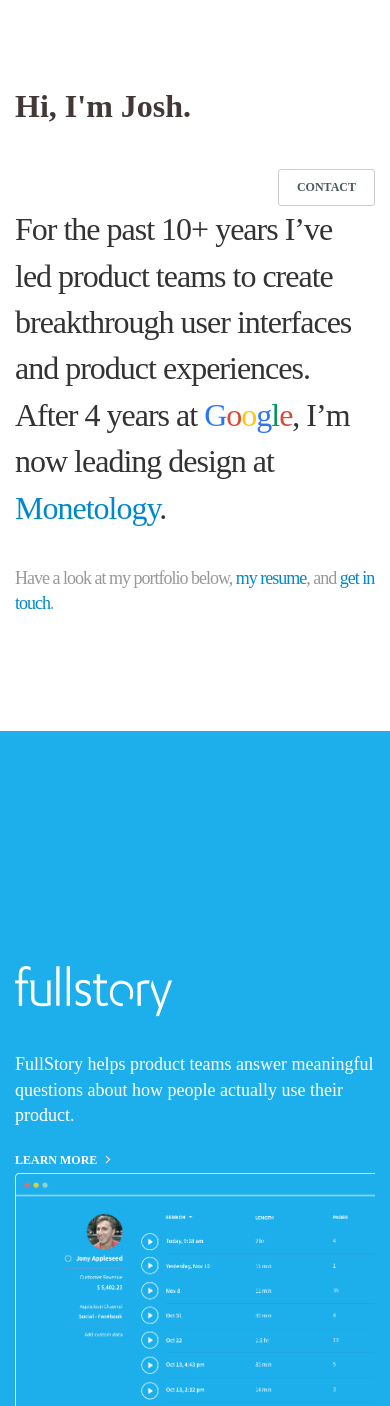
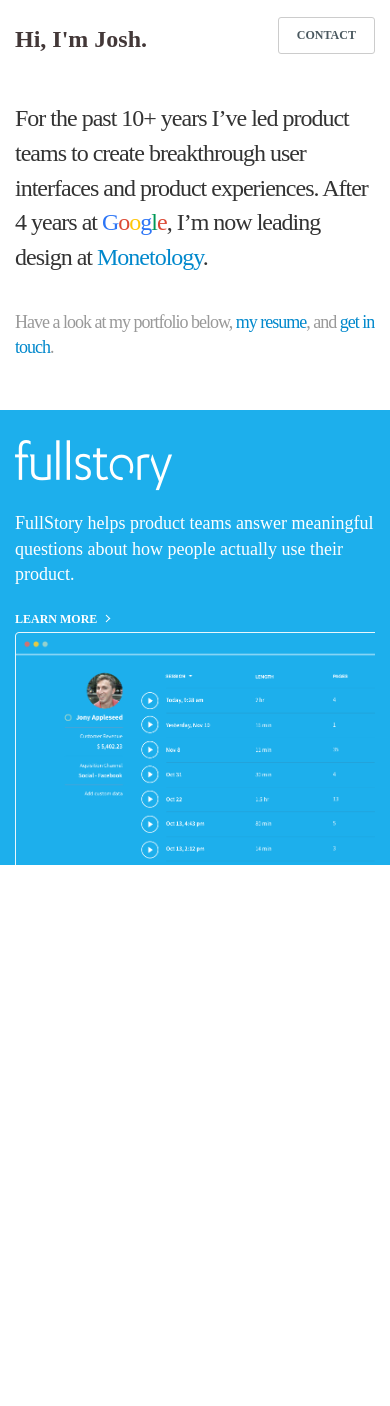
Before and after one commit to joshteague/joshteague.github.io, a Jekyll site: the page built from index.html, in a window 390 px wide. Built offline with Jekyll 4.4.1, drawn with Linux system fonts in a browser that asks for light colours; some web fonts are replaced; Markdown is read by kramdown in place of the engine named in the settings; after the commit the page ends 920 px from its top, so only the background shows below that.

Commit message:
Fixes the top nav, makes things responsive, 2x, adds link to old resume, and more

```diff
--- a/_layouts/default.html
+++ b/_layouts/default.html
@@ -21,11 +21,8 @@
 
     </head>
     <body>
-      <div class="container">
 
           {{ content }}
 
-          </div>
-      </div>
     </body>
 </html>
--- a/css/screen.css
+++ b/css/screen.css
@@ -167,13 +167,19 @@
 /* line 92, ../_sass/screen.scss */
 .fullstory .logo {
   background-image: url("/assets/fullstorylogo.png");
+  background-size: 158px 51px;
+  width: 158px;
+  height: 51px;
   background-repeat: no-repeat;
-  height: 51px;
-  width: 158px;
-  margin-bottom: 35px;
-  margin-top: 140px;
+  margin-bottom: 20px;
 }
-/* line 101, ../_sass/screen.scss */
+@media only screen and (-webkit-min-device-pixel-ratio: 2) {
+  /* line 92, ../_sass/screen.scss */
+  .fullstory .logo {
+    background-image: url("/assets/fullstorylogo@2x.png");
+  }
+}
+/* line 105, ../_sass/screen.scss */
 .fullstory a {
   color: #fff;
   font-weight: 600;
@@ -182,7 +188,7 @@
   font-size: 12px;
   padding-right: 14px;
 }
-/* line 109, ../_sass/screen.scss */
+/* line 113, ../_sass/screen.scss */
 .fullstory a:after {
   position: absolute;
   top: 50%;
@@ -195,3 +201,37 @@
   background-image: url("/assets/chevron-x2.png");
   background-size: 6px 9px;
 }
+
+@media (max-width: 979px) {
+  /* line 128, ../_sass/screen.scss */
+  .header {
+    margin-top: 60px;
+  }
+
+  /* line 132, ../_sass/screen.scss */
+  .mt {
+    margin-top: 50px;
+  }
+}
+@media (max-width: 480px) {
+  /* line 138, ../_sass/screen.scss */
+  .header {
+    margin-top: 20px;
+  }
+
+  /* line 142, ../_sass/screen.scss */
+  h1 {
+    font-size: 24px;
+    margin-top: 7px;
+  }
+
+  /* line 146, ../_sass/screen.scss */
+  .bio {
+    font-size: 24px;
+  }
+
+  /* line 149, ../_sass/screen.scss */
+  .mt {
+    margin-top: 30px;
+  }
+}
--- a/index.html
+++ b/index.html
@@ -6,12 +6,15 @@
 <div id="home">
 
 	<div class="header">
-    	<div class="row">
-    		<div class="col-md-8"><h1>Hi, I'm Josh.</h1></div>
-    		<div class="col-md-4"><button class="btn btn-default pull-right">contact</button></div>
-    	</div>
+	<div class="container">
+		<div class="row">
+			<div class="col-xs-8 col-sm-6 col-md-8"><h1>Hi, I'm Josh.</h1></div>
+			<div class="col-xs-4 col-sm-6 col-md-4"><a href="mailto:joshteague@gmail.com"><button class="btn btn-default pull-right">contact</button></a></div>
+		</div>
+   </div>
+   <div class="container">
         <div class="bio">For the past 10+ years I’ve led product teams to create breakthrough user interfaces and product experiences. After 4 years at <span class="g">G</span><span class="o1">o</span><span class="o2">o</span><span class="g">g</span><span class="l">l</span><span class="o1">e</span>, I’m now leading design at <a href="http://www.monetology.com/">Monetology</a>.
-        <p class="text-muted">Have a look at my portfolio below, <a href="#">my resume</a>, and <a href="mailto:joshteague@gmail.com">get in touch</a>.</div>
+        <p class="text-muted">Have a look at my portfolio below, <a href="/assets/josh_teague_resume_ux.pdf">my resume</a>, and <a href="mailto:joshteague@gmail.com">get in touch</a>.</div>
         </div>
     </div>
 
```
Also changed, not shown: _sass/screen.scss (+35 -4 lines), 2 other files.
